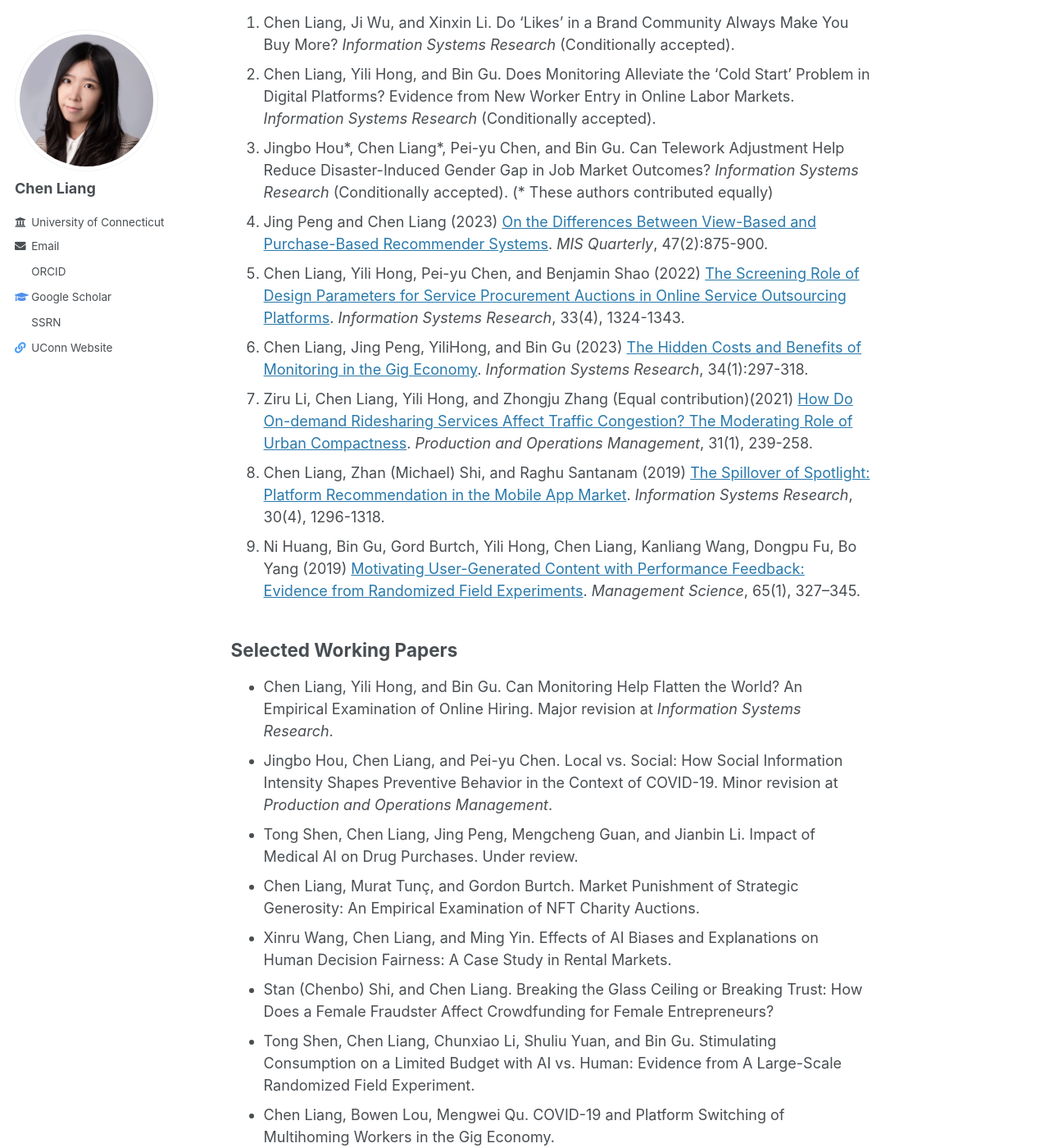
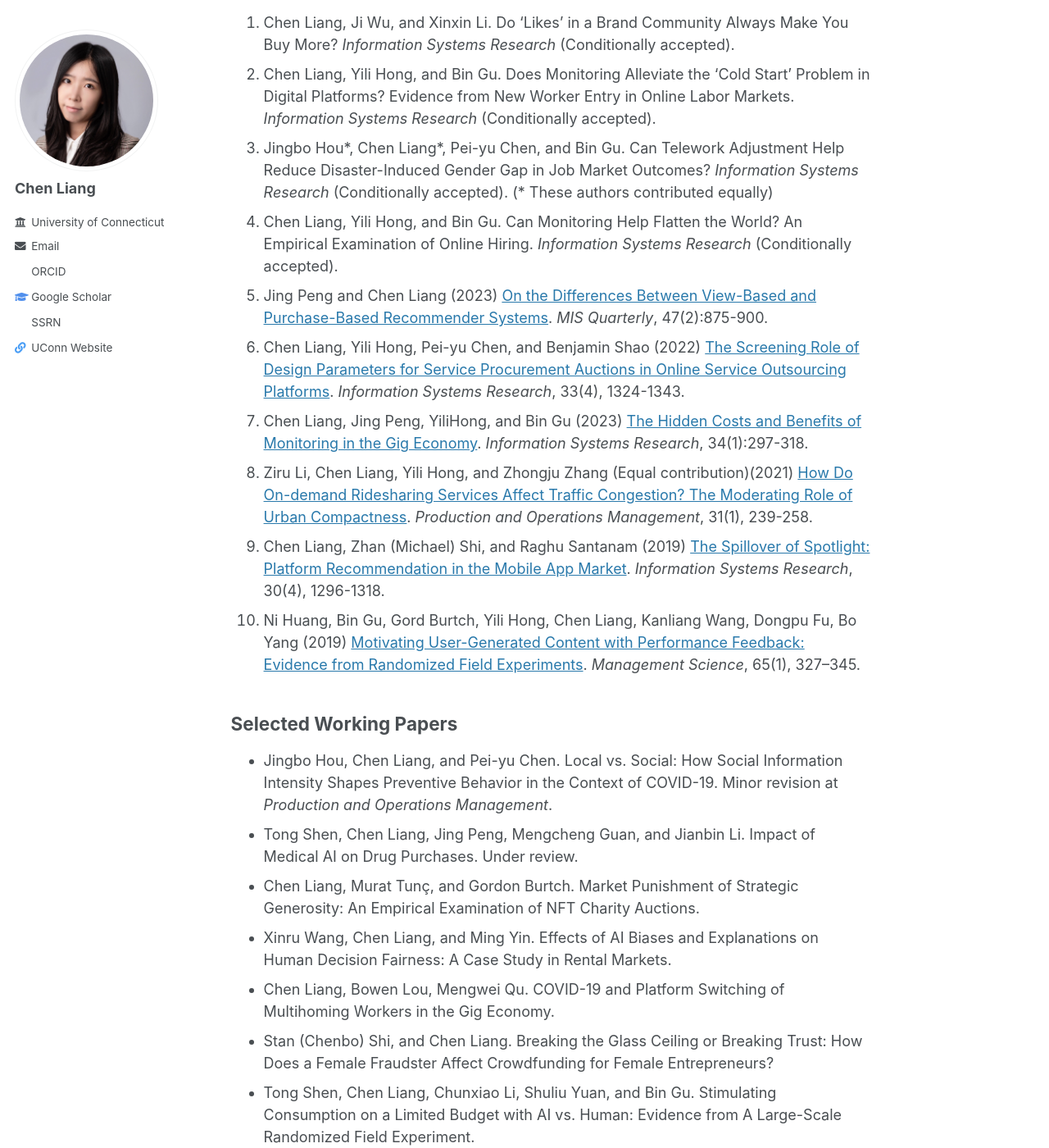
Before and after one commit to chen0liang/chen0liang.github.io, a Jekyll site: the page built from _pages/research.md, in a window 1280 px wide and 1400 px high, scrolled down 222 px. Shown: the whole window at 82% size. Built offline with Jekyll 4.4.1, drawn with Linux system fonts in a browser that asks for light colours; a style sheet for code colours, icons or effects is not loaded.

Commit message:
Update research.md

```diff
--- a/_pages/research.md
+++ b/_pages/research.md
@@ -11,20 +11,20 @@ author_profile: true
 1.  Chen Liang, Ji Wu, and Xinxin Li. Do ‘Likes’ in a Brand Community Always Make You Buy More? *Information Systems Research* (Conditionally accepted).
 2.  Chen Liang, Yili Hong, and Bin Gu. Does Monitoring Alleviate the ‘Cold Start’ Problem in Digital Platforms? Evidence from New Worker Entry in Online Labor Markets. *Information Systems Research* (Conditionally accepted).
 3.  Jingbo Hou\*, Chen Liang\*, Pei-yu Chen, and Bin Gu. Can Telework Adjustment Help Reduce Disaster-Induced Gender Gap in Job Market Outcomes? *Information Systems Research* (Conditionally accepted). (* These authors contributed equally)
-4.  Jing Peng and Chen Liang (2023) [On the Differences Between View-Based and Purchase-Based Recommender Systems](https://misq.umn.edu/on-the-differences-between-view-based-and-purchase-based-recommender-systems.html). *MIS Quarterly*, 47(2):875-900.
-5.  Chen Liang, Yili Hong, Pei-yu Chen, and Benjamin Shao (2022) [The Screening Role of Design Parameters for Service Procurement Auctions in Online Service Outsourcing Platforms](https://pubsonline.informs.org/doi/abs/10.1287/isre.2022.1168). *Information Systems Research*, 33(4), 1324-1343.
-6.  Chen Liang, Jing Peng, YiliHong, and Bin Gu (2023) [The Hidden Costs and Benefits of Monitoring in the Gig Economy](https://pubsonline.informs.org/doi/10.1287/isre.2022.1130). *Information Systems Research*, 34(1):297-318.
-7.  Ziru Li, Chen Liang, Yili Hong, and Zhongju Zhang (Equal contribution)(2021) [How Do On-demand Ridesharing Services Affect Traffic Congestion? The Moderating Role of Urban Compactness](https://onlinelibrary.wiley.com/doi/10.1111/poms.13530). *Production and Operations Management*, 31(1), 239-258.
-8.  Chen Liang, Zhan (Michael) Shi, and Raghu Santanam (2019) [The Spillover of Spotlight: Platform Recommendation in the Mobile App Market](https://pubsonline.informs.org/doi/10.1287/isre.2019.0863). *Information Systems Research*, 30(4), 1296-1318.
-9.  Ni Huang, Bin Gu, Gord Burtch, Yili Hong, Chen Liang, Kanliang Wang, Dongpu Fu, Bo Yang (2019) [Motivating User-Generated Content with Performance Feedback: Evidence from Randomized Field Experiments](https://pubsonline.informs.org/doi/10.1287/mnsc.2017.2944). *Management Science*, 65(1), 327–345.
+4.  Chen Liang, Yili Hong, and Bin Gu. Can Monitoring Help Flatten the World? An Empirical Examination of Online Hiring. *Information Systems Research* (Conditionally accepted).
+5.  Jing Peng and Chen Liang (2023) [On the Differences Between View-Based and Purchase-Based Recommender Systems](https://misq.umn.edu/on-the-differences-between-view-based-and-purchase-based-recommender-systems.html). *MIS Quarterly*, 47(2):875-900.
+6.  Chen Liang, Yili Hong, Pei-yu Chen, and Benjamin Shao (2022) [The Screening Role of Design Parameters for Service Procurement Auctions in Online Service Outsourcing Platforms](https://pubsonline.informs.org/doi/abs/10.1287/isre.2022.1168). *Information Systems Research*, 33(4), 1324-1343.
+7.  Chen Liang, Jing Peng, YiliHong, and Bin Gu (2023) [The Hidden Costs and Benefits of Monitoring in the Gig Economy](https://pubsonline.informs.org/doi/10.1287/isre.2022.1130). *Information Systems Research*, 34(1):297-318.
+8.  Ziru Li, Chen Liang, Yili Hong, and Zhongju Zhang (Equal contribution)(2021) [How Do On-demand Ridesharing Services Affect Traffic Congestion? The Moderating Role of Urban Compactness](https://onlinelibrary.wiley.com/doi/10.1111/poms.13530). *Production and Operations Management*, 31(1), 239-258.
+9.  Chen Liang, Zhan (Michael) Shi, and Raghu Santanam (2019) [The Spillover of Spotlight: Platform Recommendation in the Mobile App Market](https://pubsonline.informs.org/doi/10.1287/isre.2019.0863). *Information Systems Research*, 30(4), 1296-1318.
+10.  Ni Huang, Bin Gu, Gord Burtch, Yili Hong, Chen Liang, Kanliang Wang, Dongpu Fu, Bo Yang (2019) [Motivating User-Generated Content with Performance Feedback: Evidence from Randomized Field Experiments](https://pubsonline.informs.org/doi/10.1287/mnsc.2017.2944). *Management Science*, 65(1), 327–345.
 
 ## Selected Working Papers
 
--   Chen Liang, Yili Hong, and Bin Gu. Can Monitoring Help Flatten the World? An Empirical Examination of Online Hiring. Major revision at *Information Systems Research*.
 -   Jingbo Hou, Chen Liang, and Pei-yu Chen. Local vs. Social: How Social Information Intensity Shapes Preventive Behavior in the Context of COVID-19. Minor revision at *Production and Operations Management*.
 -   Tong Shen, Chen Liang, Jing Peng, Mengcheng Guan, and Jianbin Li. Impact of Medical AI on Drug Purchases. Under review.
 -   Chen Liang, Murat Tunç, and Gordon Burtch. Market Punishment of Strategic Generosity: An Empirical Examination of NFT Charity Auctions.
 -   Xinru Wang, Chen Liang, and Ming Yin. Effects of AI Biases and Explanations on Human Decision Fairness: A Case Study in Rental Markets.
+-   Chen Liang, Bowen Lou, Mengwei Qu. COVID-19 and Platform Switching of Multihoming Workers in the Gig Economy.
 -   Stan (Chenbo) Shi, and Chen Liang. Breaking the Glass Ceiling or Breaking Trust: How Does a Female Fraudster Affect Crowdfunding for Female Entrepreneurs?
 -   Tong Shen, Chen Liang, Chunxiao Li, Shuliu Yuan, and Bin Gu. Stimulating Consumption on a Limited Budget with AI vs. Human: Evidence from A Large-Scale Randomized Field Experiment.
--   Chen Liang, Bowen Lou, Mengwei Qu. COVID-19 and Platform Switching of Multihoming Workers in the Gig Economy.
```
